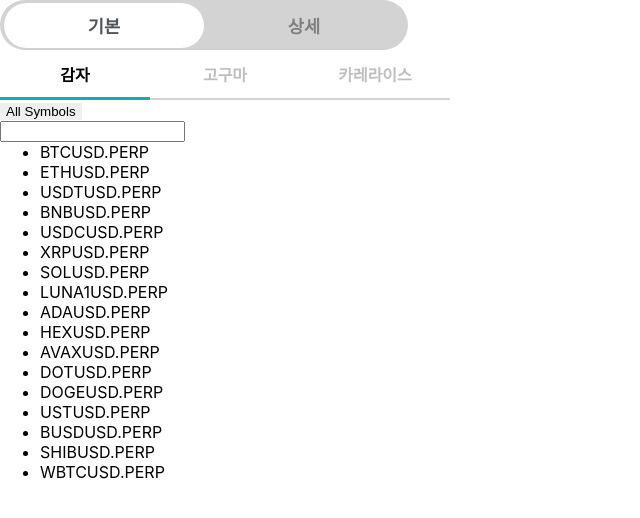
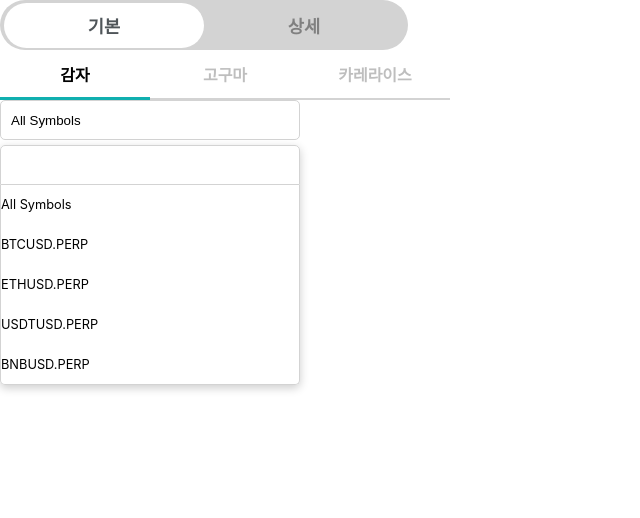
Before and after one commit to seungyeon119/wanted_pre_onboarding, a React (Create React App) app: page / in a window 1280 px wide. Both pictures are taken after a click on the button "All Symbols". Shown: the top 518 px of the page, without its empty margins (0-640 px from the left). Built offline with nearby package versions, Linux system fonts and the light colour scheme.

Commit message:
:lipstick: css 추가

```diff
--- a/src/components/Dropdown.js
+++ b/src/components/Dropdown.js
@@ -21,19 +21,66 @@ const data = [
   'WBTCUSD.PERP'
 ];
 
-const Container = styled.div``;
+const Container = styled.div`
+  width: 300px;
+  position: relative;
+`;
 
-const DropdownButton = styled.button``;
+const DropdownButton = styled.button`
+  width: 100%;
+  height: 40px;
+  padding: 5px 10px;
+  border: 1.5px solid #d3d3d3;
+  border-radius: 5px;
+  text-align: left;
+  background-color: #fff;
+`;
 
 const SearchContainer = styled.div`
+  position: relative;
   visibility: ${({ visible }) => (visible ? 'visible' : 'hidden')};
+  opacity: ${({ visible }) => (visible ? 1 : 0)};
+  width: 100%;
+  margin-top: 5px;
+  border-radius: 5px;
+  box-shadow: 0 3px 10px rgb(0 0 0 / 0.2);
+  transition: all 0.2s linear;
 `;
 
-const SearchInput = styled.input``;
+const SearchInput = styled.input`
+  width: 100%;
+  height: 40px;
+  border: 1.5px solid #d3d3d3;
+  border-radius: 5px 5px 0 0;
+  box-shadow: 5px;
 
-const SearchList = styled.ul``;
+  &:focus {
+    outline: none;
+  }
+`;
 
-const ListItem = styled.li``;
+const SearchList = styled.ul`
+  list-style: none;
+  width: 100%;
+  height: 200px;
+  overflow-y: scroll;
+  padding: 0;
+  border: 1.5px solid #d3d3d3;
+  border-top: none;
+  border-radius: 0 0 5px 5px;
+`;
+
+const ListItem = styled.li`
+  width: 100%;
+  height: 40px;
+  line-height: 40px;
+  font-size: 0.8rem;
+  cursor: pointer;
+
+  &:hover {
+    background-color: #d3d3d3;
+  }
+`;
 
 function Dropdown() {
   const [isVisible, setIsVisible] = useState(false);
@@ -64,6 +111,7 @@ function Dropdown() {
       <SearchContainer visible={isVisible}>
         <SearchInput onChange={onTextChanged} />
         <SearchList onClick={handleSelected}>
+          <ListItem>All Symbols</ListItem>
           {suggestions.map((el) => (
             <ListItem>{el}</ListItem>
           ))}
```
